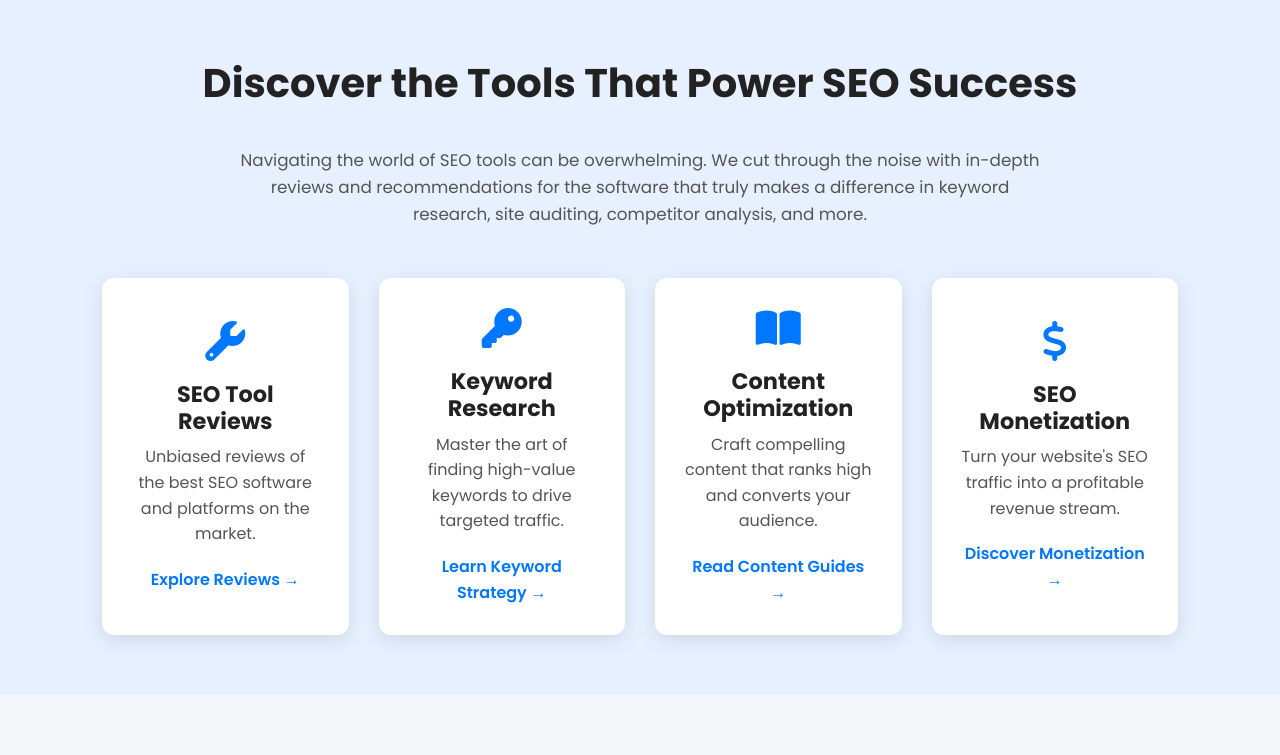
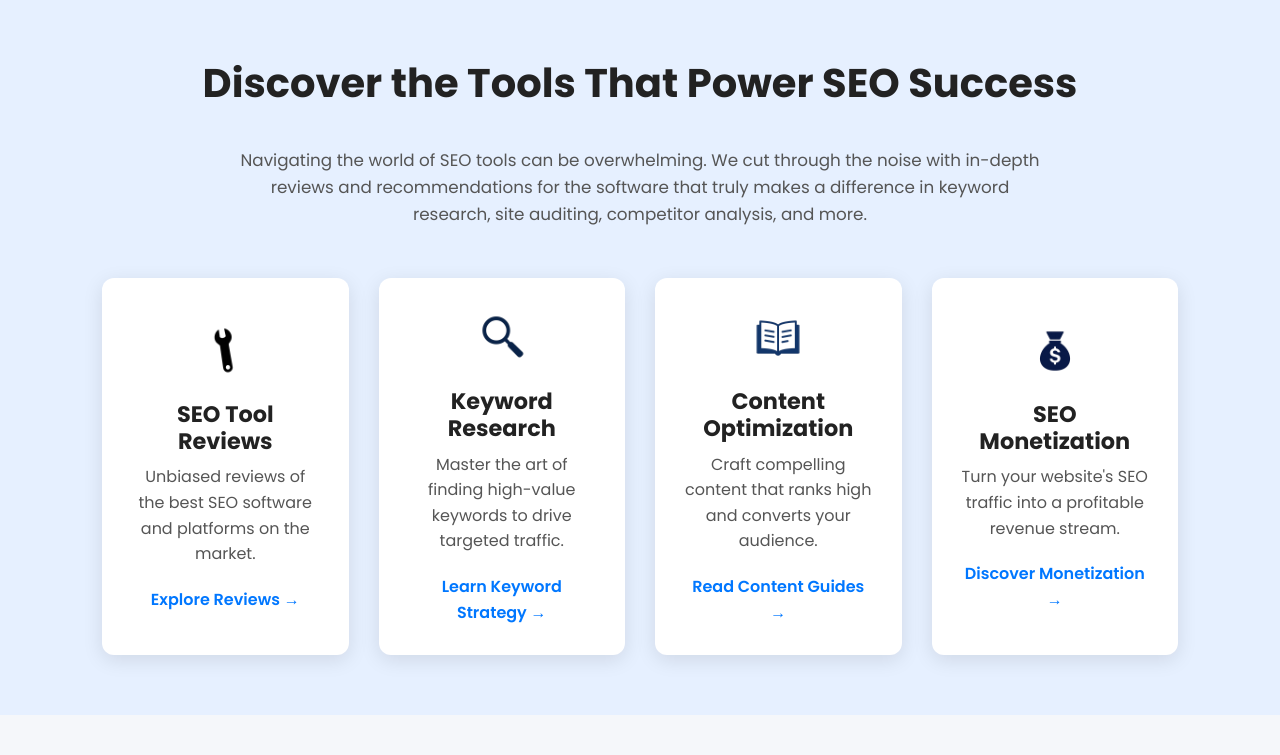
Before and after one commit to JaceStays/SemrushSEO, a PHP site: page / in a window 1280 px wide. Shown: the part 2489-3244 px from the top of the page. Run offline with PHP 8.4, Linux system fonts and the light colour scheme.

Commit message:
home: restore PNG icons now that permissions fixed

```diff
--- a/assets/css/styles.css
+++ b/assets/css/styles.css
@@ -629,16 +629,9 @@ p {
     margin-bottom: 20px;
     transition: filter 0.3s;
 }
-.tool-icon-fa { /* Font Awesome fallback icons */
-  font-size: 40px;
-  color: var(--brand-primary);
-  margin-bottom: 20px;
-  transition: color 0.3s ease;
-}
 .tool-card:hover .tool-icon {
     filter: brightness(0) saturate(100%) invert(100%) sepia(0%) saturate(0%) hue-rotate(249deg) brightness(102%) contrast(101%); /* Invert to white */
 }
-.tool-card:hover .tool-icon-fa { color: #fff; }
 .tool-card h3 {
     font-weight: 700;
     font-size: 1.4rem;
--- a/index.php
+++ b/index.php
@@ -122,25 +122,25 @@
         </p>
         <div class="tool-card-grid">
           <a href="/reviews.php" class="tool-card">
-            <i class="fas fa-wrench tool-icon-fa" aria-hidden="true"></i>
+            <img src="/assets/icons/wrench-icon.png" alt="SEO Tools" class="tool-icon" role="img" loading="lazy">
             <h3>SEO Tool Reviews</h3>
             <p>Unbiased reviews of the best SEO software and platforms on the market.</p>
             <span class="tool-card-link">Explore Reviews →</span>
           </a>
           <a href="/blog/how-to-find-keywords.php" class="tool-card">
-            <i class="fas fa-key tool-icon-fa" aria-hidden="true"></i>
+            <img src="/assets/icons/keyword-icon.png" alt="Keyword Research" class="tool-icon" role="img" loading="lazy">
             <h3>Keyword Research</h3>
             <p>Master the art of finding high-value keywords to drive targeted traffic.</p>
             <span class="tool-card-link">Learn Keyword Strategy →</span>
           </a>
           <a href="/blog/how-to-create-seo-content.php" class="tool-card">
-            <i class="fas fa-book-open tool-icon-fa" aria-hidden="true"></i>
+            <img src="/assets/icons/guide-icon.png" alt="SEO Guides" class="tool-icon" role="img" loading="lazy">
             <h3>Content Optimization</h3>
             <p>Craft compelling content that ranks high and converts your audience.</p>
             <span class="tool-card-link">Read Content Guides →</span>
           </a>
           <a href="/blog/how-to-make-money-seo.php" class="tool-card">
-            <i class="fas fa-dollar-sign tool-icon-fa" aria-hidden="true"></i>
+            <img src="/assets/icons/money-icon.png" alt="SEO Monetization" class="tool-icon" role="img" loading="lazy">
             <h3>SEO Monetization</h3>
             <p>Turn your website's SEO traffic into a profitable revenue stream.</p>
             <span class="tool-card-link">Discover Monetization →</span>
```
